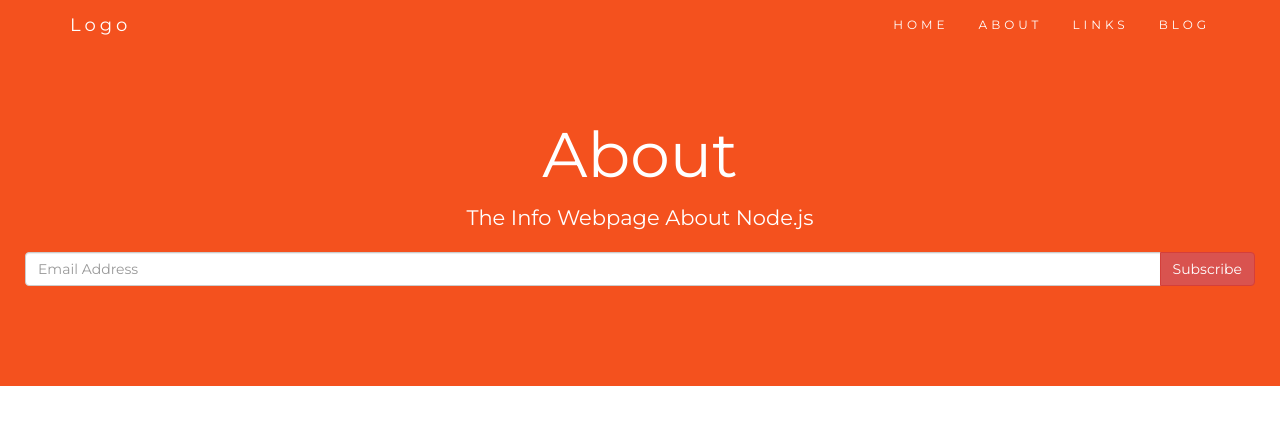
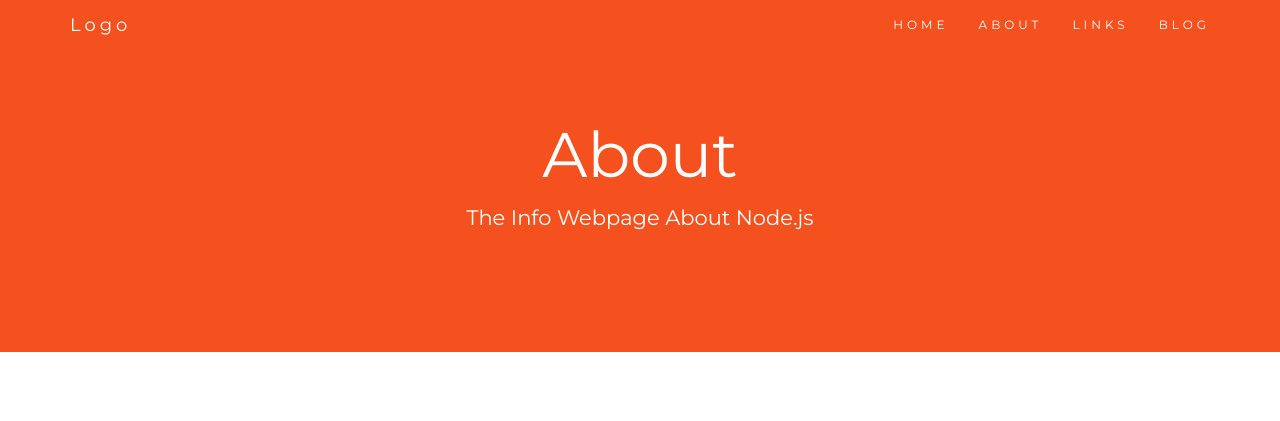
Before and after one commit to mthornez/node-wn21-static-pages, a plain HTML site: page about.html in a window 1280 px wide. Shown: the top 421 px of the page. Drawn offline with nearby package versions, Linux system fonts and the light colour scheme.

Commit message:
Update about.html

```diff
--- a/about.html
+++ b/about.html
@@ -216,14 +216,6 @@
 <div class="jumbotron text-center">
   <h1>About</h1>
   <p>The Info Webpage About Node.js</p>
-  <form>
-    <div class="input-group">
-      <input type="email" class="form-control" size="50" placeholder="Email Address" required>
-      <div class="input-group-btn">
-        <button type="button" class="btn btn-danger">Subscribe</button>
-      </div>
-    </div>
-  </form>
 </div>
 
 <!-- Container (About Section) -->
```
